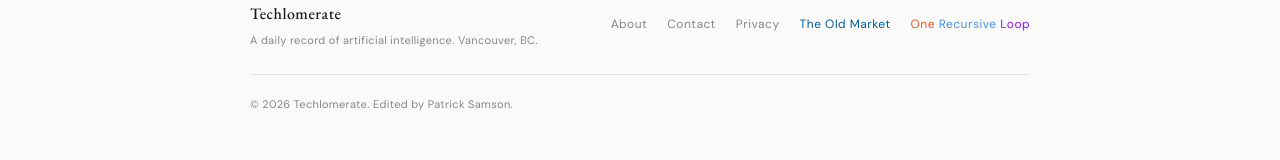
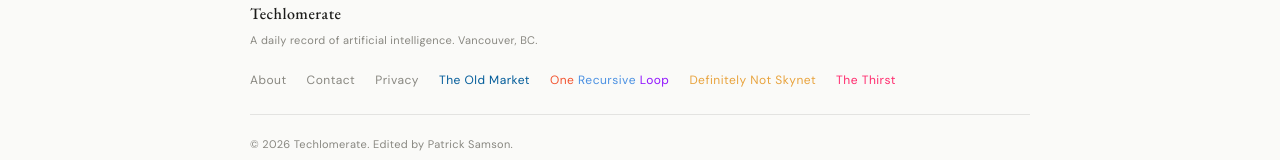
Before and after one commit to Pluribus-creator/techlomerate, a Next.js app: page / in a window 1280 px wide. Shown: the part 563-723 px from the top of the page. Built offline with nearby package versions, Linux system fonts and the light colour scheme; no server answers; the database is empty.

Commit message:
Footer: add Definitely Not Skynet + The Thirst

```diff
--- a/src/components/Footer.tsx
+++ b/src/components/Footer.tsx
@@ -34,6 +34,8 @@ export default function Footer() {
             <span style={{ color: "#4A90E2" }}>Recursive</span>{" "}
             <span style={{ color: "#9013FE" }}>Loop</span>
           </a>
+          <a href="/definitely-not-skynet" style={{ fontSize: "12px", color: "#E8A33D", textDecoration: "none", letterSpacing: "0.04em" }}>Definitely Not Skynet</a>
+          <a href="/the-thirst" style={{ fontSize: "12px", color: "#FF2A6D", textDecoration: "none", letterSpacing: "0.04em" }}>The Thirst</a>
         </div>
       </div>
       <div style={{
```
